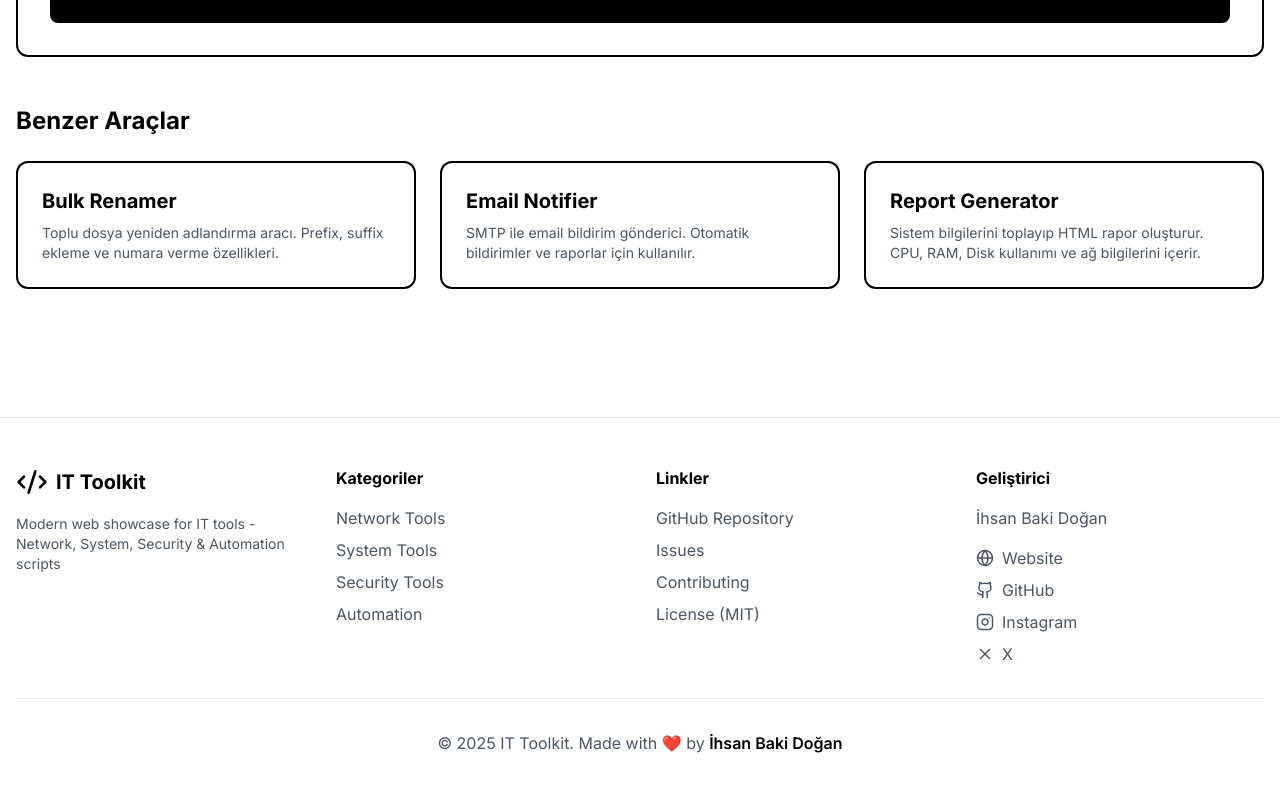
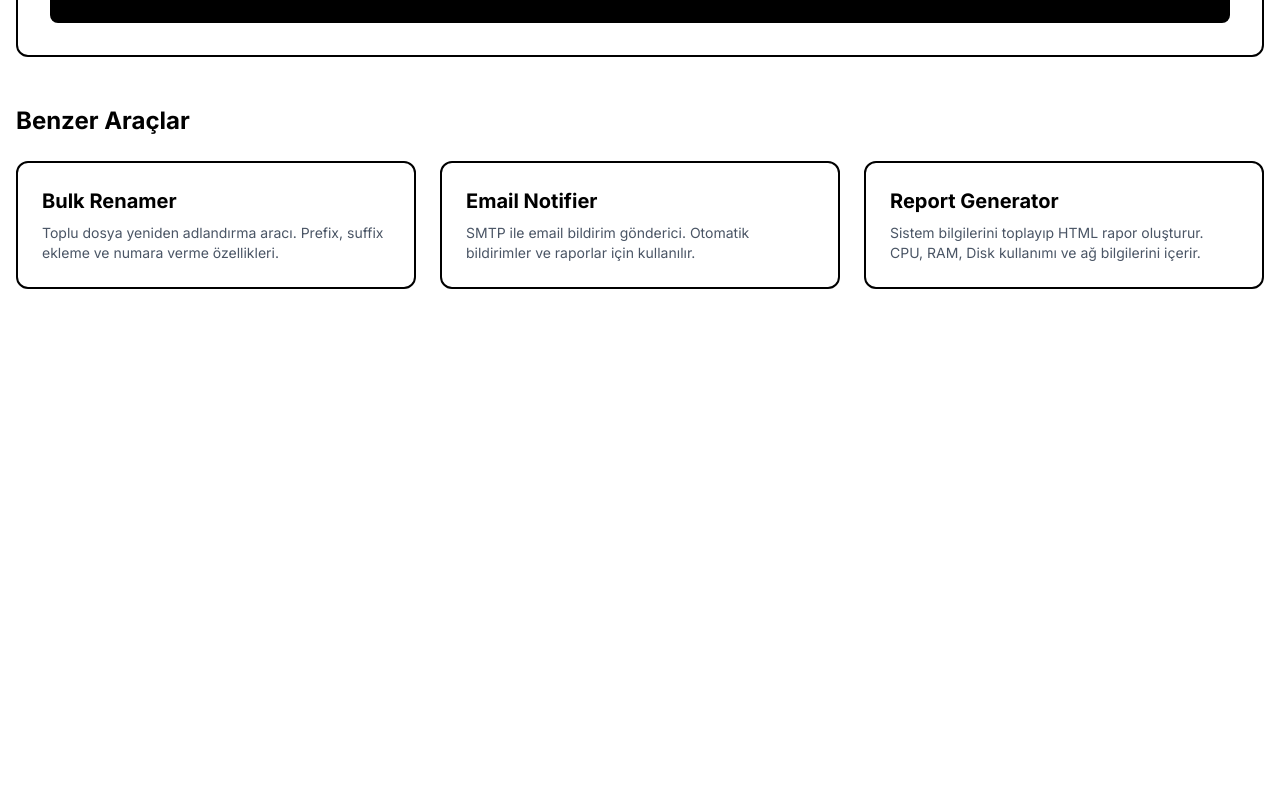
Before and after one commit to ibidi/it-toolkit, a Next.js app: page /tool/backup-creator in a window 1280 px wide. Shown: the part 1073-1864 px from the top of the page. After the commit the page ends 1410 px from the top, so only its background shows below. Built offline with nearby package versions, Linux system fonts and the light colour scheme.

Commit message:
feat: Initial release v1.0.0 - IT Toolkit Showcase

```diff
--- a/app/layout.tsx
+++ b/app/layout.tsx
@@ -2,7 +2,6 @@ import type { Metadata } from "next";
 import { Inter } from "next/font/google";
 import "./globals.css";
 import Header from "@/components/Header";
-import Footer from "@/components/Footer";
 
 const inter = Inter({ subsets: ["latin"] });
 
@@ -23,7 +22,6 @@ export default function RootLayout({
         <main className="min-h-screen">
           {children}
         </main>
-        <Footer />
       </body>
     </html>
   );
--- a/components/Footer.tsx
+++ b/components/Footer.tsx
@@ -3,7 +3,7 @@ import { Code2, Globe, Github, Instagram, X } from 'lucide-react'
 
 export default function Footer() {
   return (
-    <footer className="bg-white border-t border-gray-200 mt-20">
+    <footer className="bg-white mt-20">
       <div className="container mx-auto px-4 py-12">
         <div className="grid md:grid-cols-4 gap-8 mb-8">
           {/* Brand */}
@@ -84,7 +84,7 @@ export default function Footer() {
                 <Github size={18} />
                 GitHub
               </a>
-              <a href="https://instagram.com/ihsanbakidogannx" target="_blank" rel="noopener noreferrer" className="flex items-center gap-2 text-gray-600 hover:text-black transition-colors">
+              <a href="https://instagram.com/ihsanbakidogann" target="_blank" rel="noopener noreferrer" className="flex items-center gap-2 text-gray-600 hover:text-black transition-colors">
                 <Instagram size={18} />
                 Instagram
               </a>
```
